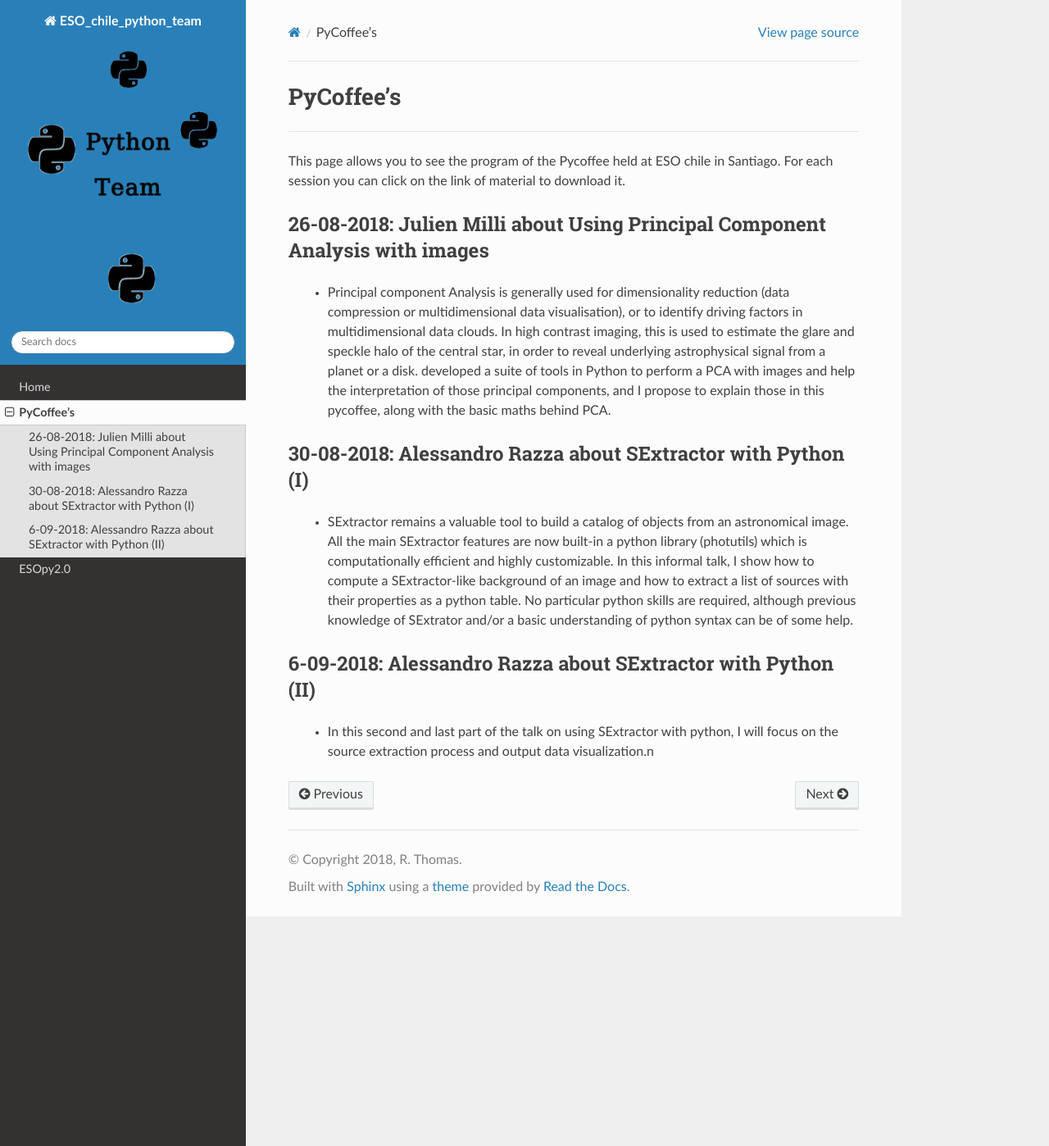
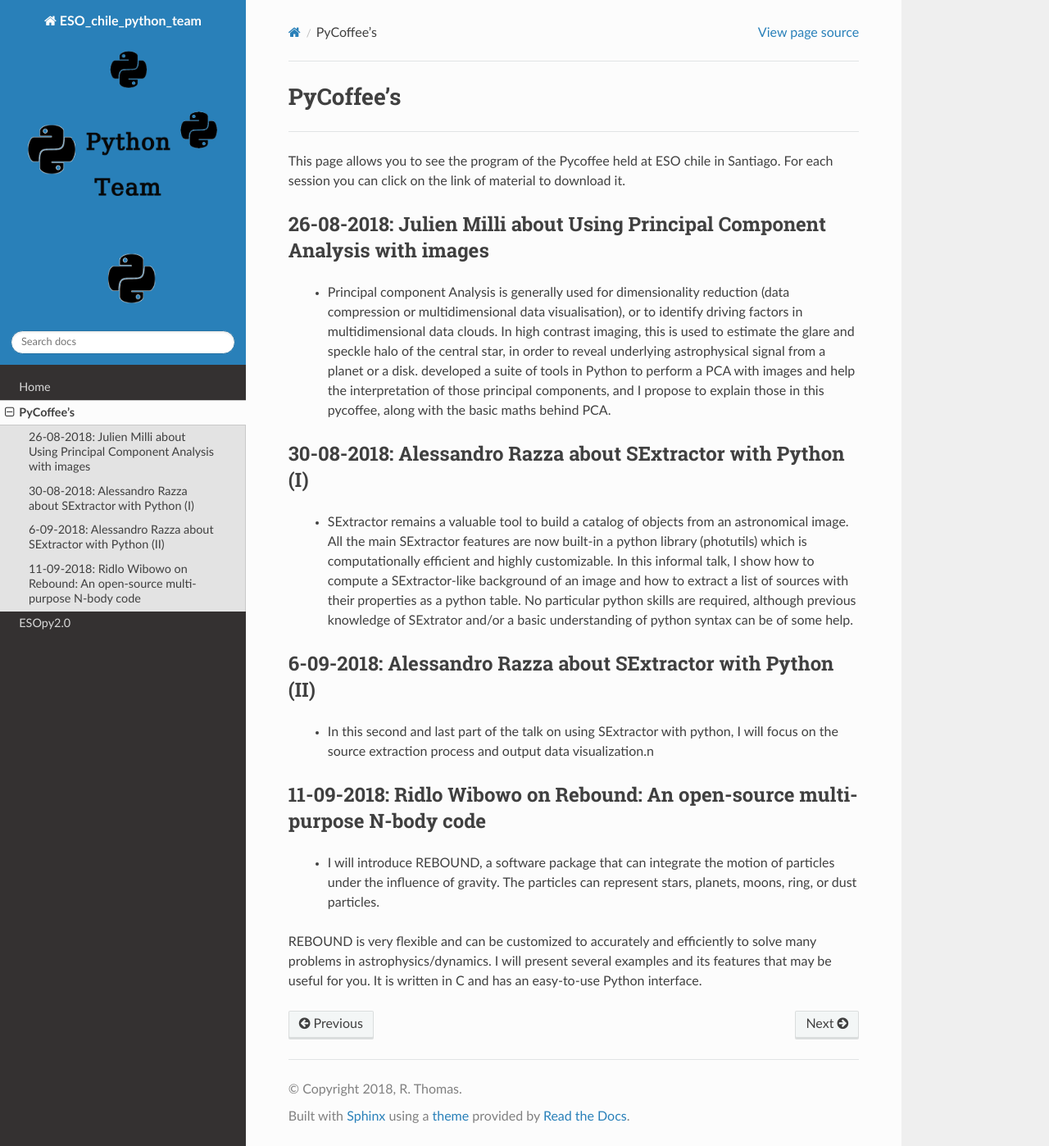
Before and after one commit to astrom-tom/ESO_chile_python_team, a Sphinx documentation site: the page built from docs/source/PyCoffee.rst, in a window 1280 px wide and 1398 px high. Shown: the whole window at 82% size. Built offline with Sphinx 7.4.7 and the Read the Docs theme 2.0.0, drawn with Linux system fonts in a browser that asks for light colours; formulas are drawn with MathJax 3.

Commit message:
Update PyCoffee.rst

```diff
--- a/docs/source/PyCoffee.rst
+++ b/docs/source/PyCoffee.rst
@@ -31,3 +31,11 @@ you can click on the link of material to download it.
 ^^^^^^^^^^^^^^^^^^^^^^^^^^^^^^^^^^^^^^^^^^^^^^^^^^^^^^^^^^^^^^
 
   * In this second and last part of the talk on using SExtractor with python, I will focus on the source extraction process and output data visualization.\n
+
+
+11-09-2018: Ridlo Wibowo on Rebound:  An open-source multi-purpose N-body code
+^^^^^^^^^^^^^^^^^^^^^^^^^^^^^^^^^^^^^^^^^^^^^^^^^^^^^^^^^^^^^^^^^^^^^^^^^^^^^^
+
+  * I will introduce REBOUND,  a software package that can integrate the motion of particles under the influence of gravity. The particles can represent stars, planets, moons, ring, or dust particles.
+REBOUND is very flexible and can be customized to accurately and efficiently to solve many problems in astrophysics/dynamics. I will present several examples and its features that may be useful for you.
+It is written in C and has an easy-to-use Python interface.
```
